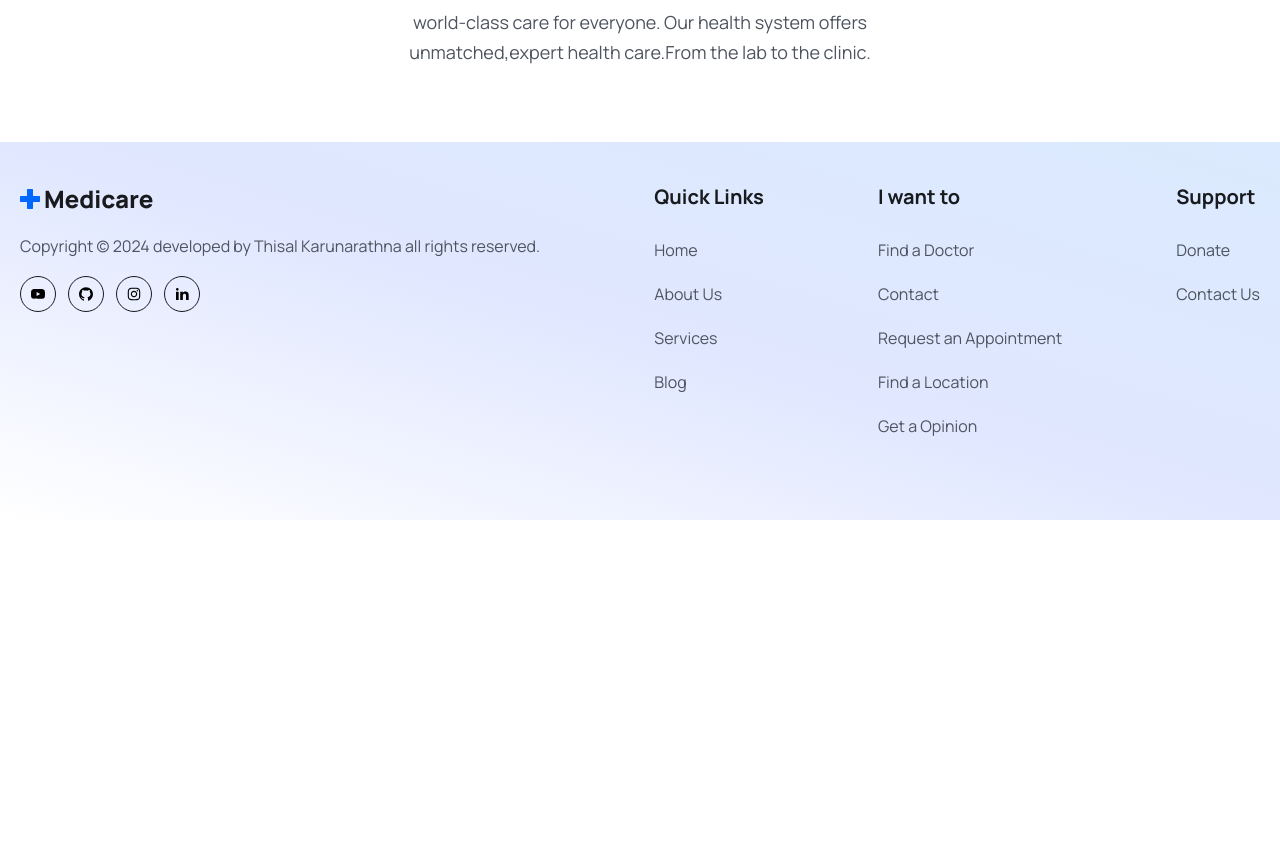
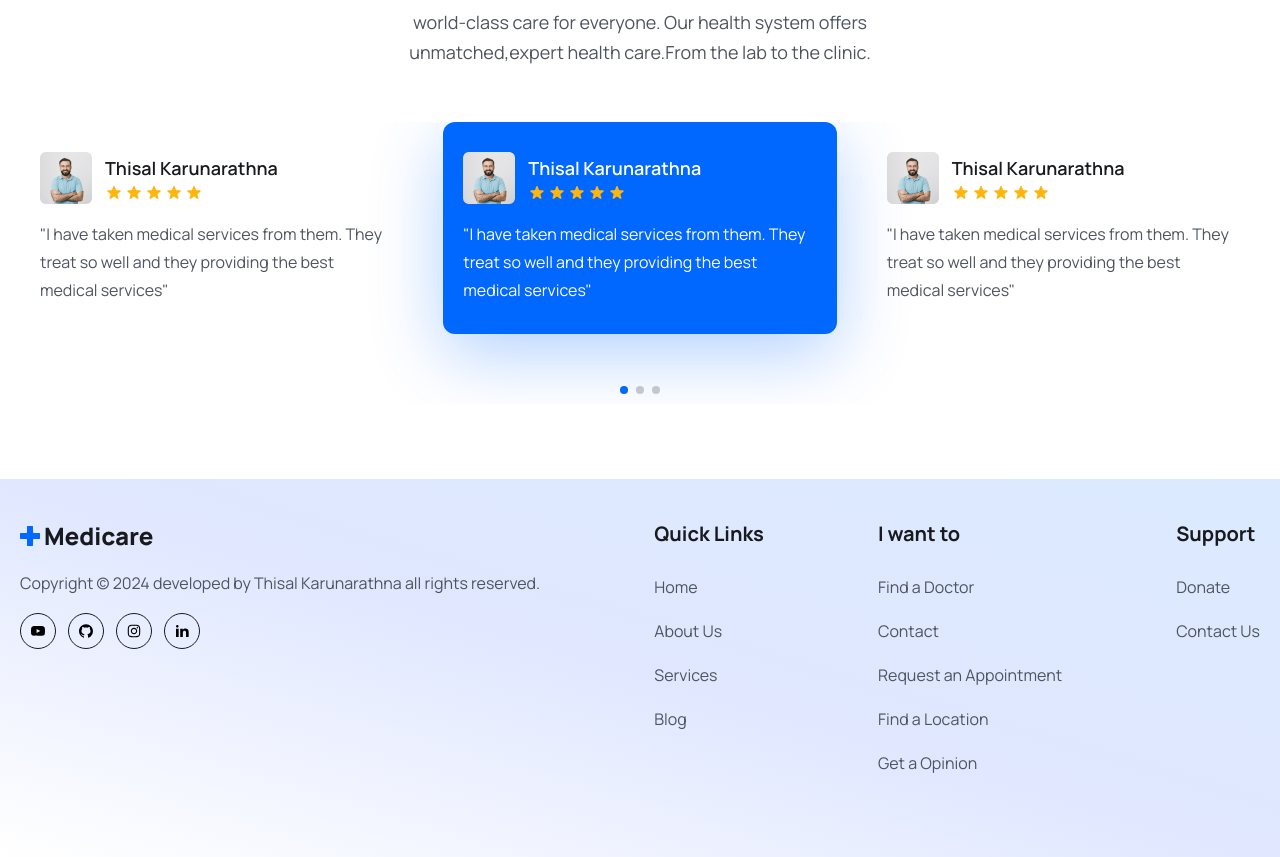
Before and after one commit to THIS4LA/doctor-appoinment-booking-app, a React (Vite) app in the folder frontEnd/: page / in a window 1280 px wide. Shown: the part 6000-6857 px from the top of the page. Before the commit the page ends 6520 px from the top, so only its background shows below. Built offline with nearby package versions, Linux system fonts and the light colour scheme.

Commit message:
completed tetimonial

```diff
--- a/frontEnd/src/App.css
+++ b/frontEnd/src/App.css
@@ -8,6 +8,30 @@
 
 body {
   font-family: 'Manrope', sans-serif;
+}
+
+.swiper-pagination-bullet-active {
+  background: #0067ff !important;
+  border:none !important;
+}
+
+.swiper {
+  padding-bottom: 70px !important;
+}
+
+.swiper-slide.swiper-slide-next {
+  background: #0067ff;
+  border-radius: 12px;
+  box-shadow: 0px 20px 70px rgba(0, 103, 255, 0.3) !important;
+}
+
+.swiper-slide.swiper-slide-next h4,
+.swiper-slide.swiper-slide-next p {
+color: #fff !important;
+}
+
+.swiper-pagination {
+  top: 90% !important;
 }
 
 .sticky_header {
--- a/frontEnd/src/components/Testimonial/Testimonial.jsx
+++ b/frontEnd/src/components/Testimonial/Testimonial.jsx
@@ -1,19 +1,18 @@
-import React from 'react';
-// import './Testimonial.css';
-import {Pagination} from 'swiper'
-import { Swiper, SwiperSlide } from 'swiper/react';
-import 'swiper/css'
-import 'swiper/css/pagination'
-import patientAvatar from '../../assets/images/patient-avatar.png'
-import {HiStar} from 'react-icons/hi'
+import React from "react";
+import { Pagination } from "swiper/modules";
+import { Swiper, SwiperSlide } from "swiper/react";
+import "swiper/css";
+import "swiper/css/pagination";
+import patientAvatar from "../../assets/images/patient-avatar.png";
+import { HiStar } from "react-icons/hi";
 
 const Testimonial = () => {
   return (
-    <div className='mt-[30px] lg:mt-[55px]'>
+    <div className="mt-[30px] lg:mt-[55px]">
       <Swiper
         modules={[Pagination]}
-        spaceBetween={30}
-        slidesPerView={1}
+        spaceBetween={20}
+        slidesPerView={3}
         pagination={{ clickable: true }}
         breakpoints={{
           640: {
@@ -31,16 +30,114 @@ const Testimonial = () => {
         }}
       >
         <SwiperSlide>
-            <div className='py-[30px] px-5 rounded'>
-                <div className='flex items-center gap-[13px]'>
-                    <img src={patientAvatar} alt="patientAvatar" />
-                    <div>
-                        <h4 className='text-[18px] leading-[30px] font-semibold text-headingColor'>
-                            Thisal Karunarathna
-                        </h4>
-                    </div>
+          <div className="py-[30px] px-5 rounded-3xl">
+            <div className="flex items-center gap-[13px]">
+              <img src={patientAvatar} alt="patientAvatar" />
+              <div>
+                <h4 className="text-[18px] leading-[30px] font-semibold text-headingColor">
+                  Thisal Karunarathna
+                </h4>
+                <div className="flex items-center gap-[2px]">
+                    <HiStar className="text-yellowColor w-[18px] h-5" />
+                    <HiStar className="text-yellowColor w-[18px] h-5" />
+                    <HiStar className="text-yellowColor w-[18px] h-5" />
+                    <HiStar className="text-yellowColor w-[18px] h-5" />
+                    <HiStar className="text-yellowColor w-[18px] h-5" />
                 </div>
+              </div>
             </div>
+            <p className="text-[16px] leading-7 mt-4 text-textColor font-[400]">
+                "I have taken medical services from them. They treat so well and they providing the best medical services"
+            </p>
+          </div>
+        </SwiperSlide>
+        <SwiperSlide>
+          <div className="py-[30px] px-5 rounded-md">
+            <div className="flex items-center gap-[13px]">
+              <img src={patientAvatar} alt="patientAvatar" />
+              <div>
+                <h4 className="text-[18px] leading-[30px] font-semibold text-headingColor">
+                  Thisal Karunarathna
+                </h4>
+                <div className="flex items-center gap-[2px]">
+                    <HiStar className="text-yellowColor w-[18px] h-5" />
+                    <HiStar className="text-yellowColor w-[18px] h-5" />
+                    <HiStar className="text-yellowColor w-[18px] h-5" />
+                    <HiStar className="text-yellowColor w-[18px] h-5" />
+                    <HiStar className="text-yellowColor w-[18px] h-5" />
+                </div>
+              </div>
+            </div>
+            <p className="text-[16px] leading-7 mt-4 text-textColor font-[400]">
+                "I have taken medical services from them. They treat so well and they providing the best medical services"
+            </p>
+          </div>
+        </SwiperSlide>
+        <SwiperSlide>
+          <div className="py-[30px] px-5 rounded-md">
+            <div className="flex items-center gap-[13px]">
+              <img src={patientAvatar} alt="patientAvatar" />
+              <div>
+                <h4 className="text-[18px] leading-[30px] font-semibold text-headingColor">
+                  Thisal Karunarathna
+                </h4>
+                <div className="flex items-center gap-[2px]">
+                    <HiStar className="text-yellowColor w-[18px] h-5" />
+                    <HiStar className="text-yellowColor w-[18px] h-5" />
+                    <HiStar className="text-yellowColor w-[18px] h-5" />
+                    <HiStar className="text-yellowColor w-[18px] h-5" />
+                    <HiStar className="text-yellowColor w-[18px] h-5" />
+                </div>
+              </div>
+            </div>
+            <p className="text-[16px] leading-7 mt-4 text-textColor font-[400]">
+                "I have taken medical services from them. They treat so well and they providing the best medical services"
+            </p>
+          </div>
+        </SwiperSlide>
+        <SwiperSlide>
+          <div className="py-[30px] px-5 rounded-md">
+            <div className="flex items-center gap-[13px]">
+              <img src={patientAvatar} alt="patientAvatar" />
+              <div>
+                <h4 className="text-[18px] leading-[30px] font-semibold text-headingColor">
+                  Thisal Karunarathna
+                </h4>
+                <div className="flex items-center gap-[2px]">
+                    <HiStar className="text-yellowColor w-[18px] h-5" />
+                    <HiStar className="text-yellowColor w-[18px] h-5" />
+                    <HiStar className="text-yellowColor w-[18px] h-5" />
+                    <HiStar className="text-yellowColor w-[18px] h-5" />
+                    <HiStar className="text-yellowColor w-[18px] h-5" />
+                </div>
+              </div>
+            </div>
+            <p className="text-[16px] leading-7 mt-4 text-textColor font-[400]">
+                "I have taken medical services from them. They treat so well and they providing the best medical services"
+            </p>
+          </div>
+        </SwiperSlide>
+        <SwiperSlide>
+          <div className="py-[30px] px-5 rounded-md">
+            <div className="flex items-center gap-[13px]">
+              <img src={patientAvatar} alt="patientAvatar" />
+              <div>
+                <h4 className="text-[18px] leading-[30px] font-semibold text-headingColor">
+                  Thisal Karunarathna
+                </h4>
+                <div className="flex items-center gap-[2px]">
+                    <HiStar className="text-yellowColor w-[18px] h-5" />
+                    <HiStar className="text-yellowColor w-[18px] h-5" />
+                    <HiStar className="text-yellowColor w-[18px] h-5" />
+                    <HiStar className="text-yellowColor w-[18px] h-5" />
+                    <HiStar className="text-yellowColor w-[18px] h-5" />
+                </div>
+              </div>
+            </div>
+            <p className="text-[16px] leading-7 mt-4 text-textColor font-[400]">
+                "I have taken medical services from them. They treat so well and they providing the best medical services"
+            </p>
+          </div>
         </SwiperSlide>
       </Swiper>
     </div>
--- a/frontEnd/src/pages/Home.jsx
+++ b/frontEnd/src/pages/Home.jsx
@@ -2,7 +2,7 @@ import React from "react";
 import About from "./../components/About/About";
 import ServiceList from "../components/Services/ServiceList";
 import DoctorList from "../components/Doctors/DoctorList";
-// import Testimonial from "../components/Testimonial/Testimonial";
+import Testimonial from "../components/Testimonial/Testimonial";
 
 import heroImg01 from "../assets/images/hero-img01.png";
 import heroImg02 from "../assets/images/hero-img02.png";
@@ -288,7 +288,7 @@ const Home = () => {
               unmatched,expert health care.From the lab to the clinic.
             </p>
           </div>
-          {/* <Testimonial /> */}
+          <Testimonial />
         </div>
       </section>
       {/* =======testimonial end======= */}
```
Also changed, not shown: frontEnd/src/components/Testimonial/Testimonial.css (deleted, +0 -24 lines).
